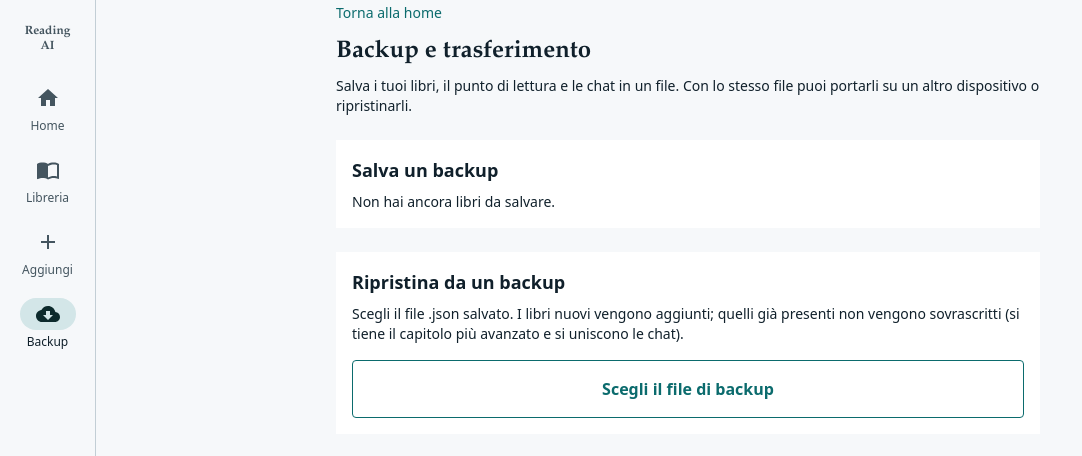
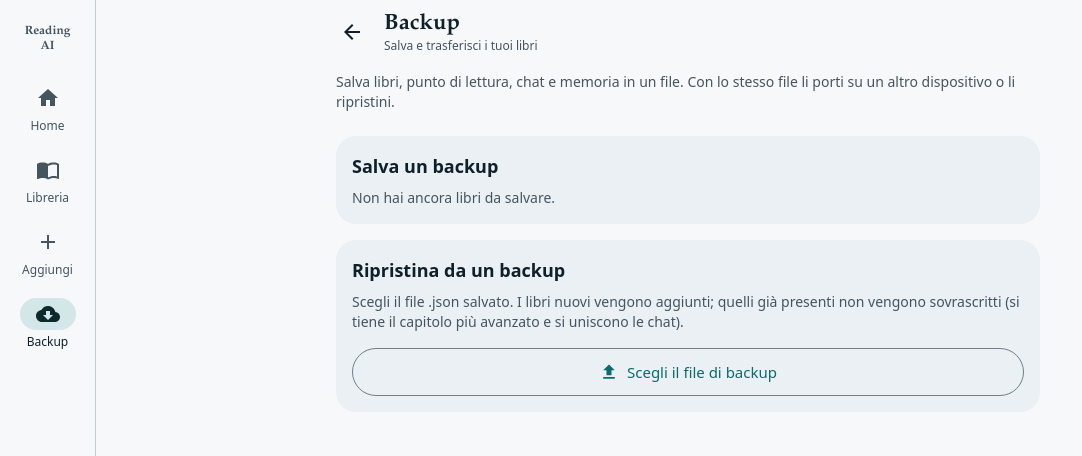
Before and after one commit to kevin-flynn89/ReAIding-Companion, a Next.js app: page /backup in a window 1280 px wide. Shown: the top 456 px of the page, without its empty margins (0-1082 px from the left). Built offline with nearby package versions, Linux system fonts and the light colour scheme.

Commit message:
Add files via upload

```diff
--- a/app/backup/page.tsx
+++ b/app/backup/page.tsx
@@ -2,6 +2,7 @@
 import { useEffect, useRef, useState } from "react";
 import Link from "next/link";
 import { listWorks, type Work } from "@/lib/library";
+import { Icon, TopBar } from "../ui";
 import { backupName, importBackup, makeBackup } from "@/lib/backup";
 
 export default function Backup() {
@@ -46,48 +47,43 @@ export default function Backup() {
     } finally { setBusy(false); if (fileRef.current) fileRef.current.value = ""; }
   }
 
-  const btn = "w-full rounded px-4 py-4 text-base font-semibold disabled:opacity-50";
-
   return (
     <main>
-      <Link href="/" className="text-sm text-segnalibro">Torna alla home</Link>
-      <h1 className="mt-3 text-2xl font-bold">Backup e trasferimento</h1>
-      <p className="mt-2 text-sm">Salva i tuoi libri, il punto di lettura e le chat in un file. Con lo stesso file puoi portarli su un altro dispositivo o ripristinarli.</p>
+      <TopBar title="Backup" sub="Salva e trasferisci i tuoi libri" back="/" backLabel="Torna alla home" />
+      <p className="mt-2 text-sm text-on-surface-variant">Salva libri, punto di lettura, chat e memoria in un file. Con lo stesso file li porti su un altro dispositivo o li ripristini.</p>
 
-      {msg && (
-        <p role="status" className={`mt-4 rounded p-3 text-sm ${msg.ok ? "bg-white text-inchiostro" : "bg-red-100 text-red-900"}`}>{msg.text}</p>
-      )}
+      {msg && <p role="status" className={`mt-4 ${msg.ok ? "banner" : "banner-error"}`}>{msg.text}</p>}
 
-      <section className="mt-6 bg-white p-4">
-        <h2 className="text-lg font-bold">Salva un backup</h2>
-        {works === null && <p className="mt-2 text-sm">Caricamento...</p>}
-        {works !== null && works.length === 0 && <p className="mt-2 text-sm">Non hai ancora libri da salvare.</p>}
+      <section className="card mt-6">
+        <h2 className="text-lg font-semibold">Salva un backup</h2>
+        {works === null && <p className="mt-2 text-sm text-on-surface-variant">Caricamento...</p>}
+        {works !== null && works.length === 0 && <p className="mt-2 text-sm text-on-surface-variant">Non hai ancora libri da salvare.</p>}
         {works !== null && works.length > 0 && (
           <>
-            <ul className="mt-3 space-y-1">
+            <ul className="mt-2">
               {works.map((w) => (
                 <li key={w.id}>
-                  <label className="flex min-h-[44px] items-center gap-3 text-sm">
-                    <input type="checkbox" className="h-5 w-5" checked={sel.includes(w.id)} onChange={() => toggle(w.id)} />
+                  <label className="flex min-h-[48px] cursor-pointer items-center gap-4 rounded-xl px-1 text-[15px] hover:bg-on-surface/5">
+                    <input type="checkbox" className="h-5 w-5 accent-[rgb(var(--c-primary))]" checked={sel.includes(w.id)} onChange={() => toggle(w.id)} />
                     <span className="min-w-0 flex-1 truncate">{w.title}</span>
                   </label>
                 </li>
               ))}
             </ul>
-            <button disabled={busy || sel.length === 0} onClick={scarica} className={`${btn} mt-4 bg-segnalibro text-white`}>
-              {busy ? "Attendi..." : "Scarica backup"}
+            <button disabled={busy || sel.length === 0} onClick={scarica} className="btn btn-filled mt-4 w-full">
+              <Icon name="download" className="h-5 w-5" />{busy ? "Attendi..." : "Scarica backup"}
             </button>
-            <p className="mt-3 text-xs">Il file finisce nella cartella Download. Non include l'indice della "ricerca avanzata": si rigenera da solo.</p>
+            <p className="mt-3 text-xs text-on-surface-variant">Il file finisce nella cartella Download. Non include l'indice della "ricerca avanzata": si rigenera da solo.</p>
           </>
         )}
       </section>
 
-      <section className="mt-6 bg-white p-4">
-        <h2 className="text-lg font-bold">Ripristina da un backup</h2>
-        <p className="mt-2 text-sm">Scegli il file .json salvato. I libri nuovi vengono aggiunti; quelli già presenti non vengono sovrascritti (si tiene il capitolo più avanzato e si uniscono le chat).</p>
+      <section className="card mt-4">
+        <h2 className="text-lg font-semibold">Ripristina da un backup</h2>
+        <p className="mt-2 text-sm text-on-surface-variant">Scegli il file .json salvato. I libri nuovi vengono aggiunti; quelli già presenti non vengono sovrascritti (si tiene il capitolo più avanzato e si uniscono le chat).</p>
         <input ref={fileRef} type="file" accept=".json,application/json" className="hidden" onChange={(e) => importa(e.target.files?.[0])} />
-        <button disabled={busy} onClick={() => fileRef.current?.click()} className={`${btn} mt-4 border border-segnalibro text-segnalibro`}>
-          Scegli il file di backup
+        <button disabled={busy} onClick={() => fileRef.current?.click()} className="btn btn-outlined mt-4 w-full">
+          <Icon name="upload" className="h-5 w-5" />Scegli il file di backup
         </button>
       </section>
     </main>
```
